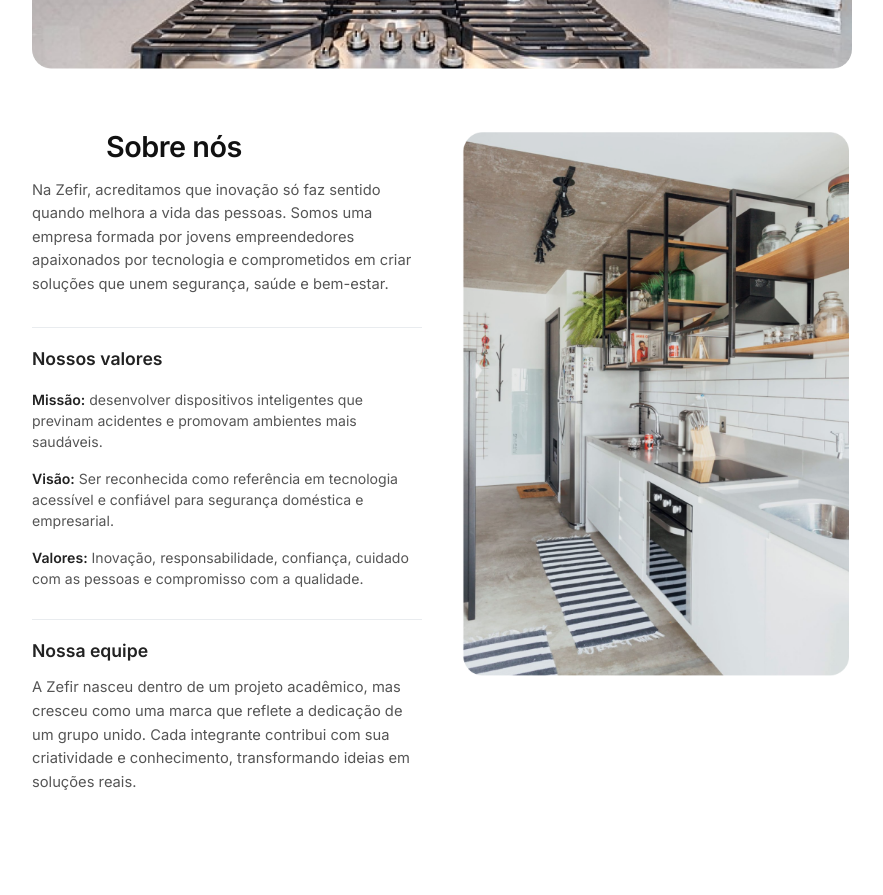
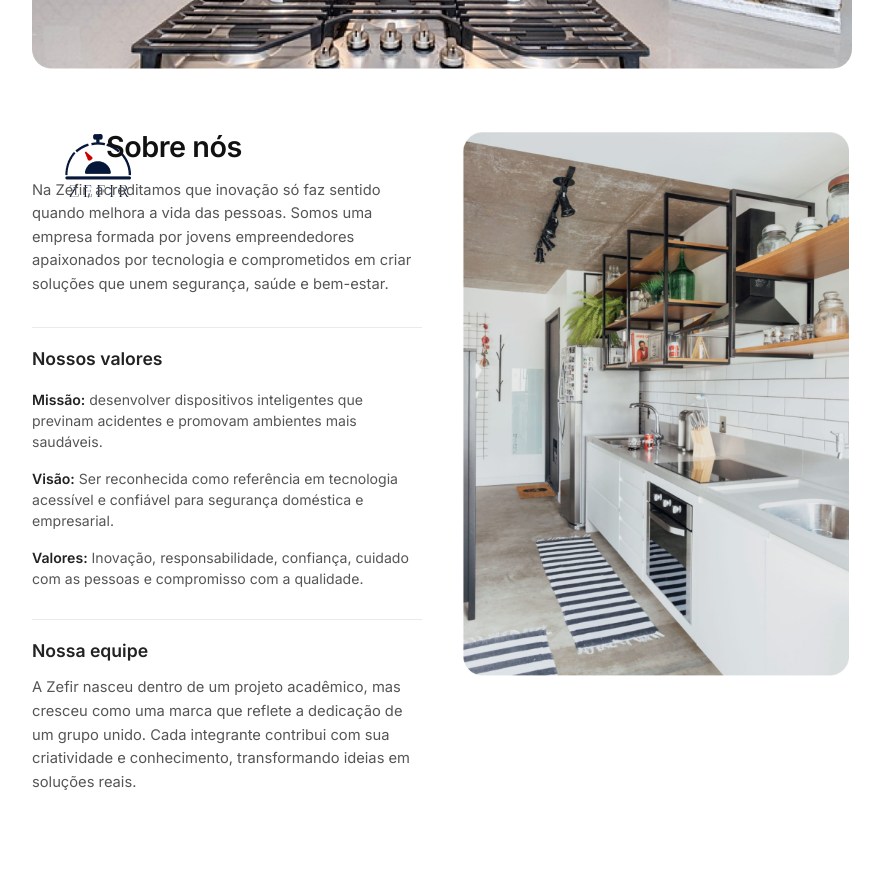
Before and after one commit to boviu/Landpage, a plain HTML site: page index.html in a window 1280 px wide. Shown: the part 1620-2515 px from the top of the page, without its empty margins (198-1081 px from the left). Drawn offline with Linux system fonts and the light colour scheme.

Commit message:
Update index.html

```diff
--- a/index.html
+++ b/index.html
@@ -318,6 +318,7 @@
                 <div class="about-header">
                     <div class="logo-icon" style="width: 32px; height: 32px; font-size: 0.9rem;">
 
+                <img src="logo3.png" alt="Aplicativo Zefir" style="margin-top: 0; border-radius: 8px;">
                     </div>
                     <h2 class="section-title" style="margin-bottom: 0;">Sobre nós</h2>
                 </div>
```
